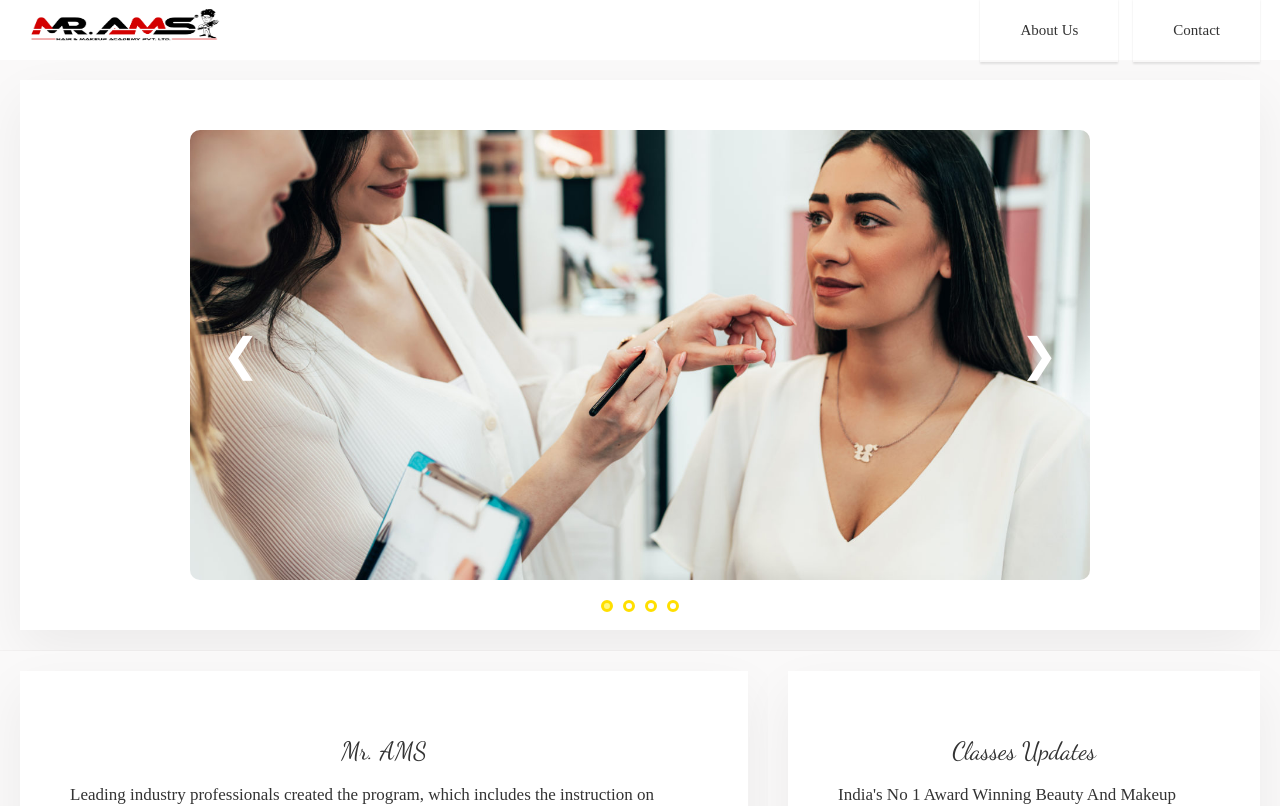
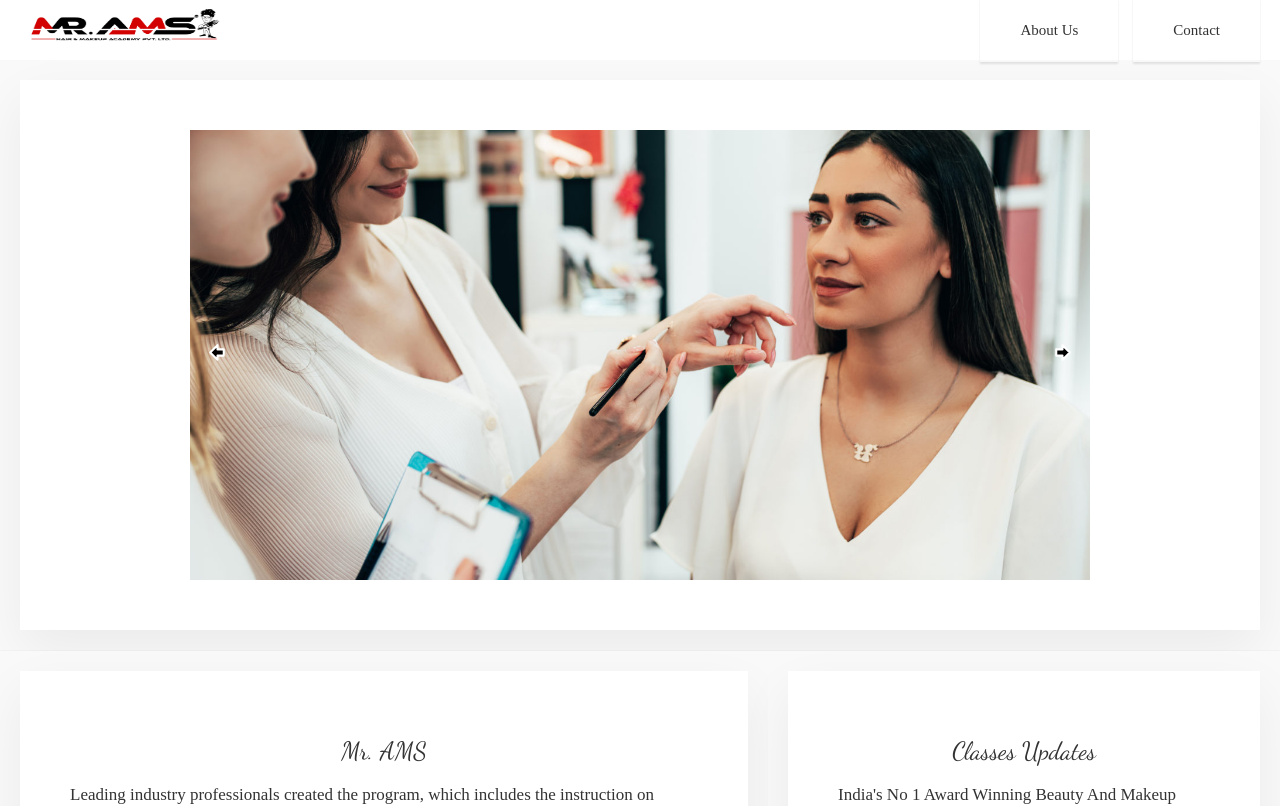
Before and after one commit to umar-developer-01/NextJS-Services-, a Next.js app: page / in a window 1280 px wide. Shown: the top 806 px of the page. Built offline with nearby package versions, Linux system fonts and the light colour scheme; a web font is replaced by a local one.

Commit message:
Adding a new slider

```diff
--- a/app/@header/header.module.css
+++ b/app/@header/header.module.css
@@ -25,11 +25,11 @@
     padding-left: 40px;
     padding-right: 40px;
     box-shadow: 0 2px 2px rgba(0, 0, 0, 0.1); /* Subtle shadow */
-    transition: background-color 0.3s ease, box-shadow 0.3s ease;
+    transition: background-color 100ms ease-in-out, box-shadow 100ms ease-in-out;
   }
 
   .tile:hover {
-    background-color: #eef5ff;
+    background-color: rgb(0,0,0,0.2);;
     box-shadow: 0 4px 6px rgba(0, 0, 0, 0.2);
   }
 
--- a/app/@slider/page.tsx
+++ b/app/@slider/page.tsx
@@ -2,7 +2,7 @@ import Slider1 from "../../images/image1.jpg";
 import Slider2 from "../../images/image2.jpg";
 import Slider3 from "../../images/image3.webp";
 import Slider4 from "../../images/image4.jpg";
-import ImageSlider from "../../components/slider"
+import ImageSlider from "../../components/slider/slider"
 import sliderModule from "./slider.module.css"
 
 export default function Slides() {
--- a/app/@slider/slider.module.css
+++ b/app/@slider/slider.module.css
@@ -23,6 +23,7 @@
     width:900px;
     height:450px;
     margin:0 auto;
+    position: relative;
 }
 
 
--- /dev/null
+++ b/components/slider/oldslider.module.css
@@ -0,0 +1,70 @@
+
+.slideContainer {
+    height:100%;
+    width:100%;
+    position:relative
+  }
+
+
+  .slide {
+    width:100%;
+    height:100%;
+    border-radius: 10px;
+    background-position: center;
+    background-size: cover;
+  }
+
+
+  .leftArrow {
+     position:absolute;
+     top:50%;
+     transform:translate(0,-50%);
+     left:32px;
+     font-size: 45px;
+     color:#fff;
+     z-index: 1;
+     cursor: pointer;
+  }
+
+  .rightArrow {
+    position:absolute;
+    top:50%;
+    transform:translate(0,-50%);
+    right:32px;
+    font-size: 45px;
+    color:#fff;
+    z-index: 1;
+    cursor: pointer;
+  }
+
+  .dotContainer {
+     display: flex;
+     justify-content: center;
+     margin-top: 20px;
+  }
+
+  .innerDot {
+     height:12px;
+     width:12px;
+     background-color:  white;
+     margin: 0 5px;
+     border-radius: 50%;
+     border: 3px solid #ffdf00;
+  }
+
+  .active {
+    background-color: #fff880;
+  }
+
+
+  @media only screen and (max-width:500px){
+
+    .leftArrow {
+        left:5px;
+
+    }
+
+    .rightArrow {
+       right:5px;
+    }
+}
--- a/components/slider/slider.module.css
+++ b/components/slider/slider.module.css
@@ -1,70 +1,37 @@
-
-.slideContainer {
+.imageSize {
     height:100%;
     width:100%;
-    position:relative
-  }
+    object-fit: cover;
+}
+
+.sliderButton {
+    all:unset;
+    display:block;
+    position:absolute;
+    top:0;
+    bottom:0;
+    padding: 1.5rem;
+    cursor: pointer;
+    transition: background-color 100ms ease-in-out;
+}
 
 
-  .slide {
-    width:100%;
-    height:100%;
-    border-radius: 10px;
-    background-position: center;
-    background-size: cover;
-  }
+.sliderButton:hover {
+    background-color: rgb(0,0,0,0.2);
+}
+
+.sliderButton > * {
+    stroke:white;
+    fill:black;
+    height:2.5rem;
+    width:2.5rem;
+}
 
 
-  .leftArrow {
-     position:absolute;
-     top:50%;
-     transform:translate(0,-50%);
-     left:32px;
-     font-size: 45px;
-     color:#fff;
-     z-index: 1;
-     cursor: pointer;
-  }
+.left {
+    left:0;
+}
 
-  .rightArrow {
-    position:absolute;
-    top:50%;
-    transform:translate(0,-50%);
-    right:32px;
-    font-size: 45px;
-    color:#fff;
-    z-index: 1;
-    cursor: pointer;
-  }
-
-  .dotContainer {
-     display: flex;
-     justify-content: center;
-     margin-top: 20px;
-  }
-
-  .innerDot {
-     height:12px;
-     width:12px;
-     background-color:  white;
-     margin: 0 5px;
-     border-radius: 50%;
-     border: 3px solid #ffdf00;
-  }
-
-  .active {
-    background-color: #fff880;
-  }
-
-
-  @media only screen and (max-width:500px){
-
-    .leftArrow {
-        left:5px;
-
-    }
-
-    .rightArrow {
-       right:5px;
-    }
+.right {
+    right:0;
 }
--- /dev/null
+++ b/components/slider/slider.tsx
@@ -0,0 +1,34 @@
+"use client";
+import { useState } from "react";
+import { StaticImageData } from "next/image";
+import Image from "next/image";
+import { ArrowBigLeft , ArrowBigRight } from "lucide-react";
+import slidesrStyles from "./slider.module.css";
+
+interface Slide {
+  url: string | StaticImageData;
+  title: string;
+}
+
+interface Slides {
+  slides: Slide[];
+}
+
+export default function ImageSlider({ slides }: Slides) {
+  const [imageIndex, setimageIndex] = useState<number>(0);
+
+
+
+  return (
+    <>
+
+      <Image src={slides[0].url} alt={"Image"} className={slidesrStyles.imageSize} />
+      <button className={`${slidesrStyles.sliderButton} ${slidesrStyles.left}`}>
+        <ArrowBigLeft/>
+      </button>
+      <button className={`${slidesrStyles.sliderButton} ${slidesrStyles.right}`}>
+        <ArrowBigRight/>
+      </button>
+    </>
+  );
+}
```
Also changed, not shown: package.json (+5 -4 lines), components/slider/oldSlider.tsx (renamed from components/slider/index.tsx), 1 other file (tests, documents, lock files or other folders).
